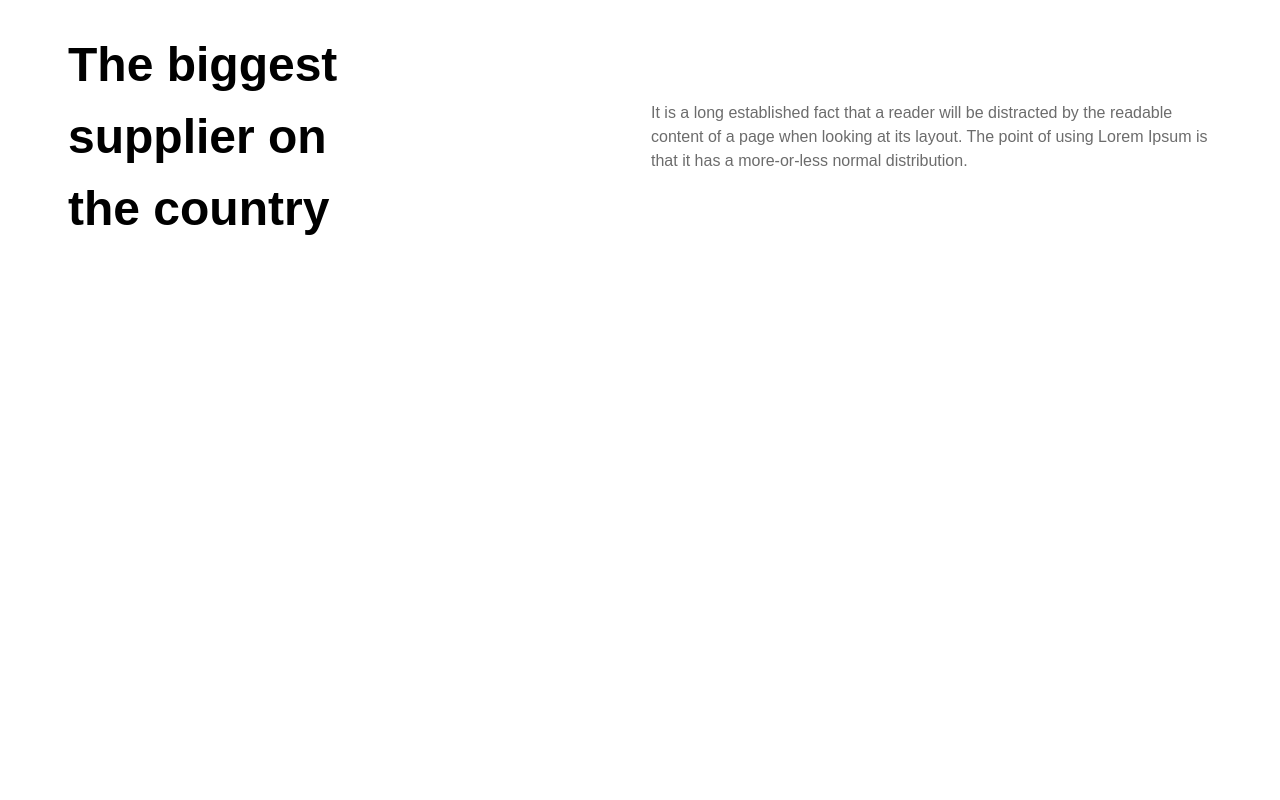
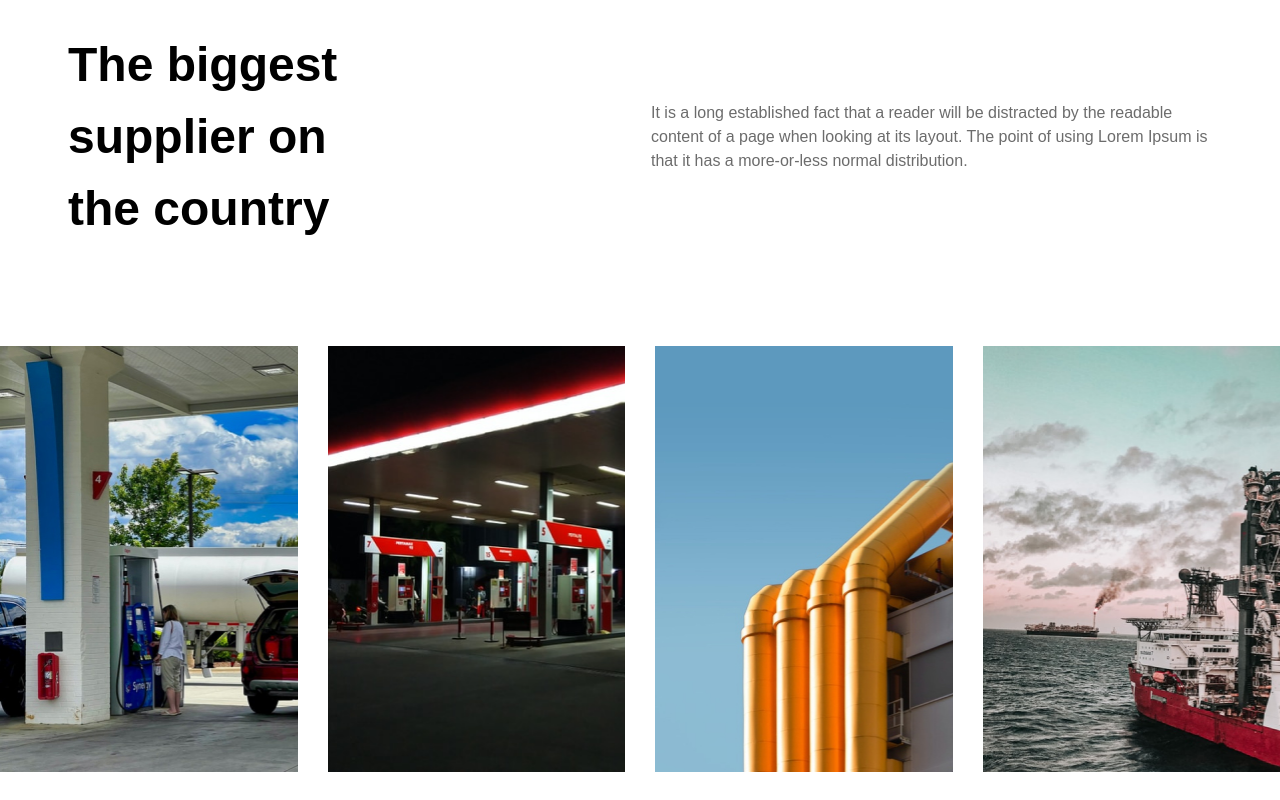
Before and after one commit to sultan93291/petroil, a website built with Vite: page index.html in a window 1280 px wide. Shown: the part 993-1793 px from the top of the page. Before the commit the page ends 1339 px from the top, so only its background shows below. Built offline with nearby package versions, Linux system fonts and the light colour scheme.

Commit message:
cards done

```diff
--- a/index.html
+++ b/index.html
@@ -3,7 +3,7 @@
 <head>
   <meta charset="UTF-8">
   <meta name="viewport" content="width=device-width, initial-scale=1.0">
-  <title>Document</title>
+  <title>card </title>
   <link rel="stylesheet" href="https://cdnjs.cloudflare.com/ajax/libs/font-awesome/6.5.1/css/all.min.css"
     integrity="sha512-DTOQO9RWCH3ppGqcWaEA1BIZOC6xxalwEsw9c2QQeAIftl+Vegovlnee1c9QX4TctnWMn13TZye+giMm8e2LwA=="
     crossorigin="anonymous" referrerpolicy="no-referrer" />
@@ -79,7 +79,8 @@
       <h2 class="text-[48px] text-text_color w-[289px] leading-[72px] font-[700] h-[216px]">The biggest
         supplier on
         the country</h2>
-      <p class=" text-[16px] w-[561px] text-[#6C6C6C] font-[500] leading-normal h-[72px]">It is a long established fact that a reader will be distracted by
+      <p class=" text-[16px] w-[561px] text-[#6C6C6C] font-[500] leading-normal h-[72px]">It is a long established fact
+        that a reader will be distracted by
         the readable content of a page when looking
         at its
         layout. The point of using Lorem Ipsum is that it has a more-or-less normal distribution.</p>
@@ -87,8 +88,16 @@
   </section>
   <!-- ==== supplier ended here ==== -->
 
-  <!-- ==== banner started here ====  -->
-  <!-- ==== banner ended here ==== -->
+  <!-- ==== card  started here ====  -->
+  <section class="flex w-auto h-[426px] gap-x-[30px] mb-[28px] ">
+    <div class="w-[458px] h-[426px] overflow-hidden bg-cover" style="background: url(./images/car.jpg);"></div>
+    <div class="w-[458px] h-[426px] overflow-hidden bg-cover" style="background: url(./images/pump.png);"></div>
+    <div class="w-[458px] h-[426px] overflow-hidden bg-cover" style="background: url(./images/pipe.jpg);"></div>
+    <div class="w-[458px] h-[426px] overflow-hidden bg-cover" style="background: url(./images/ship.png);"></div>
+
+
+  </section>
+  <!-- ==== card  ended here ==== -->
 
   <!-- ==== banner started here ====  -->
   <!-- ==== banner ended here ==== -->
```
Also changed, not shown: images/car.jpg (added), images/pipe.jpg (added), images/pump.png (added), images/ship.png (added).
